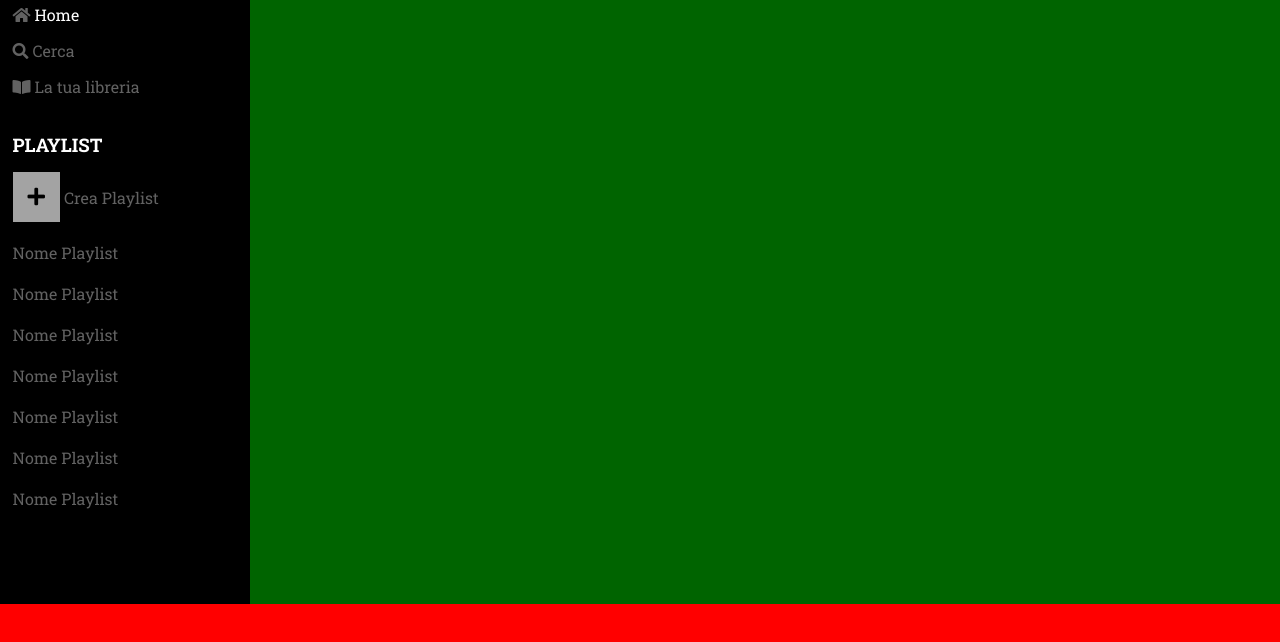
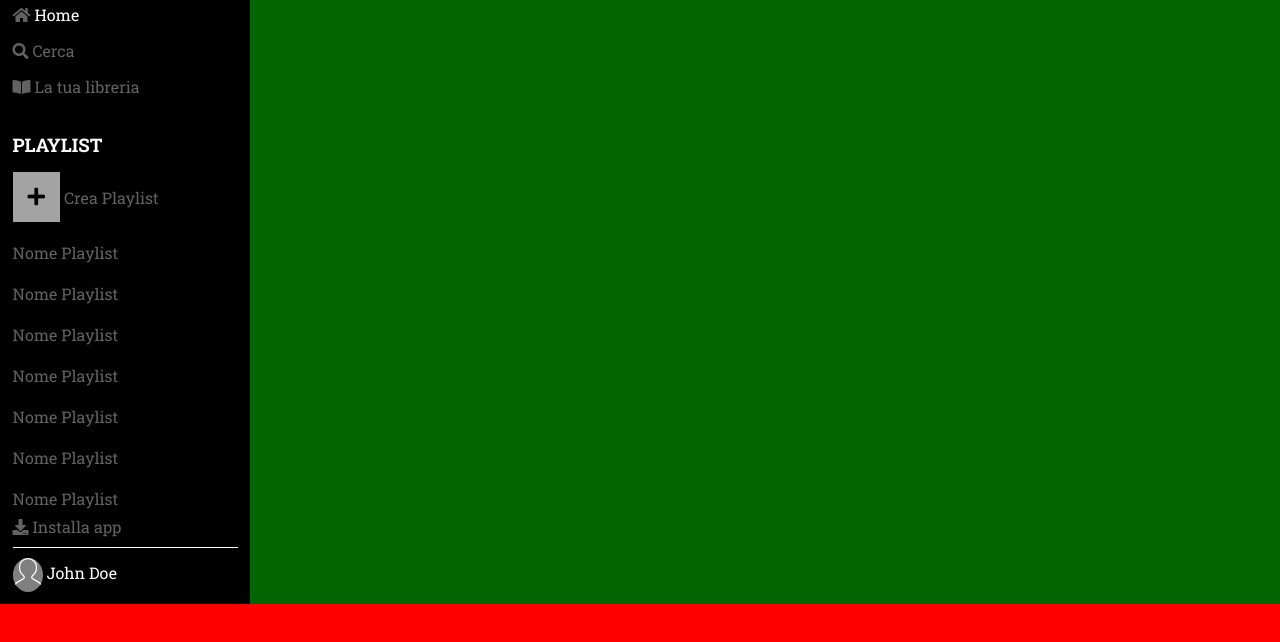
Before and after one commit to Tommaso-Macco/html-css-spotifyweb, a plain HTML site: page index.html in a window 1280 px wide. Shown: the part 96-738 px from the top of the page. Drawn offline with Linux system fonts and the light colour scheme.

Commit message:
nav desktop version

```diff
--- a/index.html
+++ b/index.html
@@ -66,6 +66,15 @@
                     </div>
 
                 </div>
+                <div id="profile-tab">
+                    <div id="download-app">
+                        <a class="hlink" href=""><i class="fas fa-download"></i> Installa app</a>
+                    </div>
+                    <div id="profile">
+                        <img src="img/profile.svg" alt="">
+                        <span>  John Doe</span>
+                    </div>
+                </div>
             </div>
         </nav>
 
--- a/style.css
+++ b/style.css
@@ -65,7 +65,9 @@ nav {
 
 .nav-container {
     width: 90%;
+    height: 100%;
     margin: auto;
+    position: relative;
     /* DEBUG */
 }
 
@@ -112,12 +114,51 @@ nav {
 }
 
 #list-playlist { /* SCROLL PLAYLIST */
-    /* overflow-y: scroll; */
+    /* overflow-y: auto;
+    overflow: hidden; */
 }
 
 .playlist-name {
     margin-top: 20px;
 }
+
+/* PROFILE TAB RULES */
+#profile-tab {
+    margin-top: 40px;
+    position: absolute;
+    left: 12,5px;
+    bottom: 12px;
+    z-index: 100;
+    width: 100%;
+}
+
+#download-app {
+    padding-bottom: 10px;
+    border-bottom: 1px solid #fff;
+}
+
+#profile {
+    padding-top: 10px;
+}
+
+#profile>img {
+    width: 30px;
+    background-color: grey;
+    border-radius: 100%;
+    vertical-align: middle;
+}
+
+#profile>span {
+    color: #fff;
+}
+
+
+
+
+
+
+
+
 
 /* MEDIA NAV X SMALL */
 /* @media screen and (max-width: 552px) {
```
